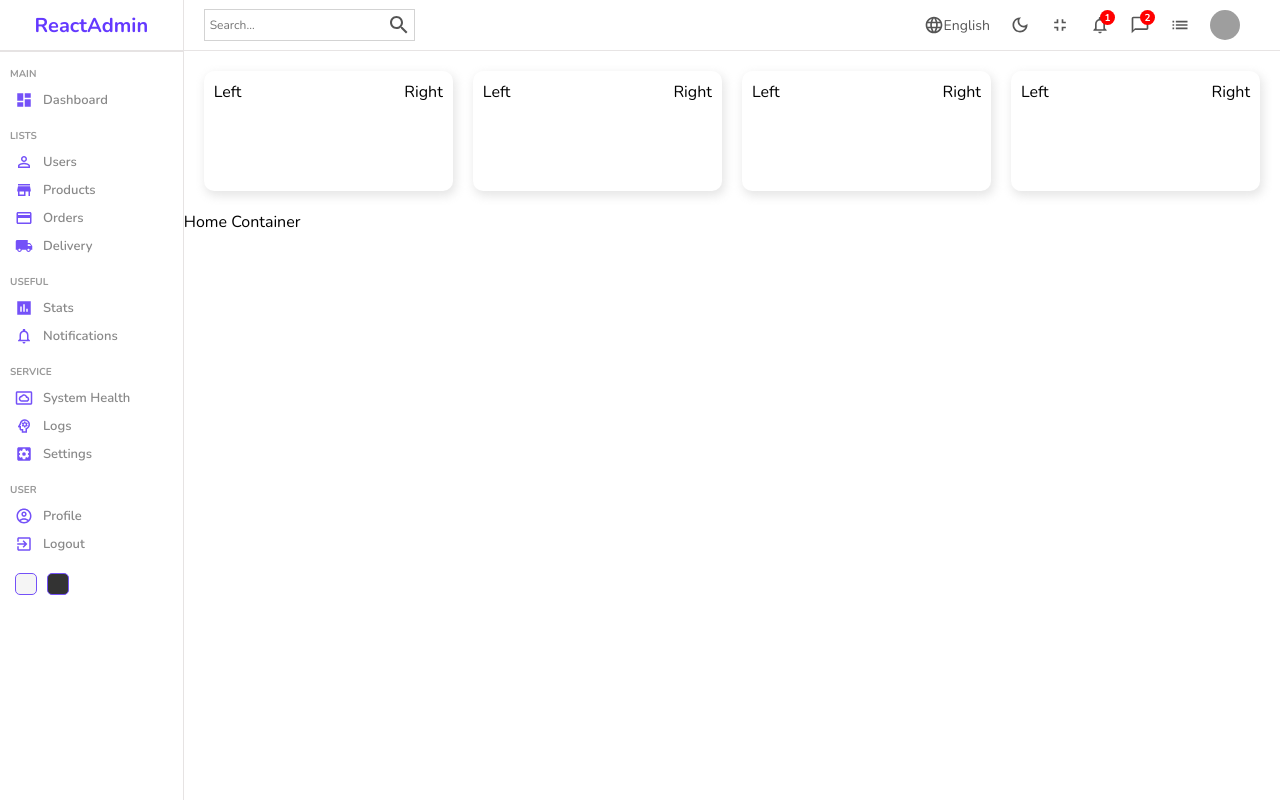
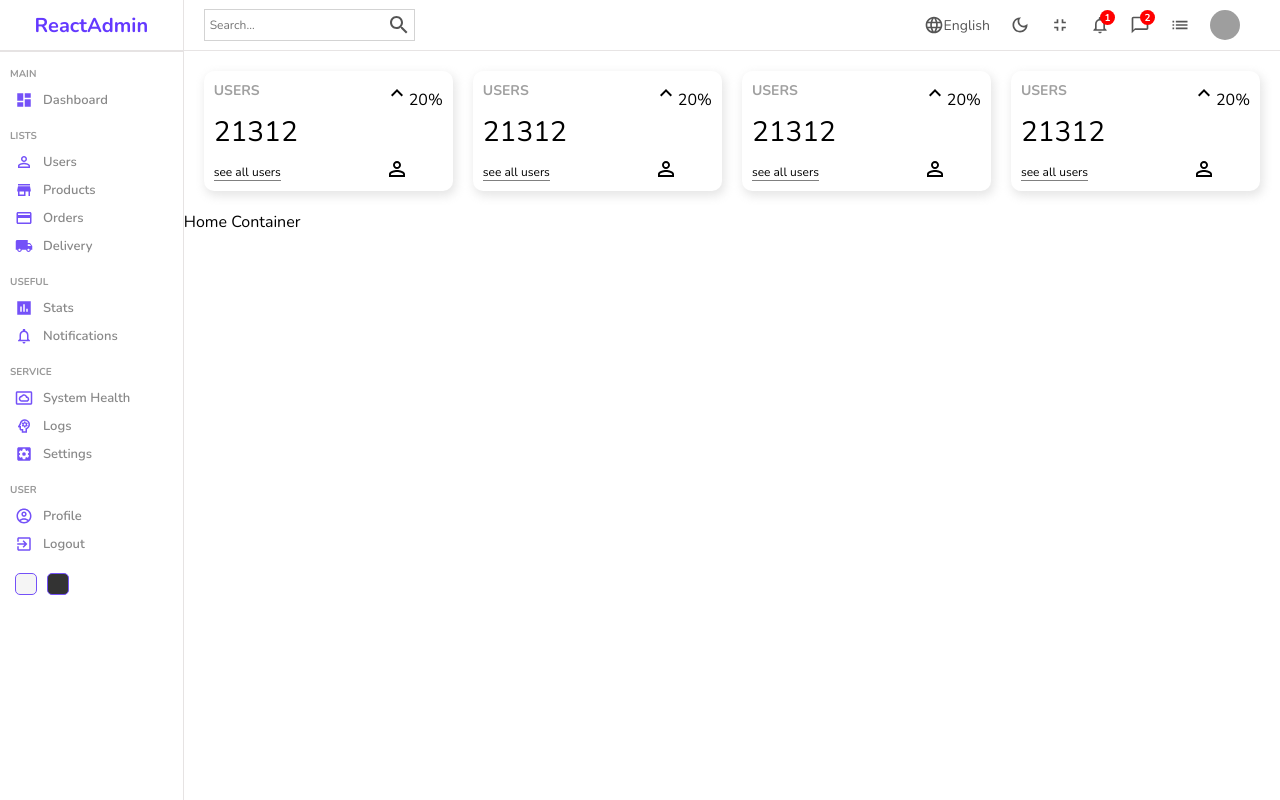
Before and after one commit to KotniSohan98/react-admin-pannel, a React (Create React App) app: page / in a window 1280 px wide. Built offline with nearby package versions, Linux system fonts and the light colour scheme; grey boxes are pictures that could not be loaded.

Commit message:
Widget Left portion style updated

```diff
--- a/src/components/widget/Widget.jsx
+++ b/src/components/widget/Widget.jsx
@@ -1,10 +1,22 @@
 import "./widget.scss";
+import KeyboardArrowUpIcon from "@mui/icons-material/KeyboardArrowUp";
+import PersonOutlineOutlinedIcon from "@mui/icons-material/PersonOutlineOutlined";
 
 const Widget = () => {
   return (
     <div className="widget">
-      <div className="left">Left</div>
-      <div className="right">Right</div>
+      <div className="left">
+        <span className="title">USERS</span>
+        <span className="counter">21312</span>
+        <span className="link">see all users</span>
+      </div>
+      <div className="right">
+        <div className="percentage">
+          <KeyboardArrowUpIcon />
+          20%
+        </div>
+        <PersonOutlineOutlinedIcon className="icon" />
+      </div>
     </div>
   );
 };
--- a/src/components/widget/widget.scss
+++ b/src/components/widget/widget.scss
@@ -8,4 +8,24 @@
   box-shadow: 2px 4px 10px 1px rgba(201, 201, 201, 0.47);
   border-radius: 10px;
   height: 100px;
+  .left,
+  .right {
+    display: flex;
+    flex-direction: column;
+    justify-content: space-between;
+    .title {
+      font-size: 14px;
+      font-weight: bold;
+      color: rgb(160, 160, 160);
+    }
+    .counter {
+      font-size: 28px;
+      font-weight: 300;
+    }
+    .link {
+      width: max-content;
+      font-size: 12px;
+      border-bottom: 1px solid gray;
+    }
+  }
 }
```
